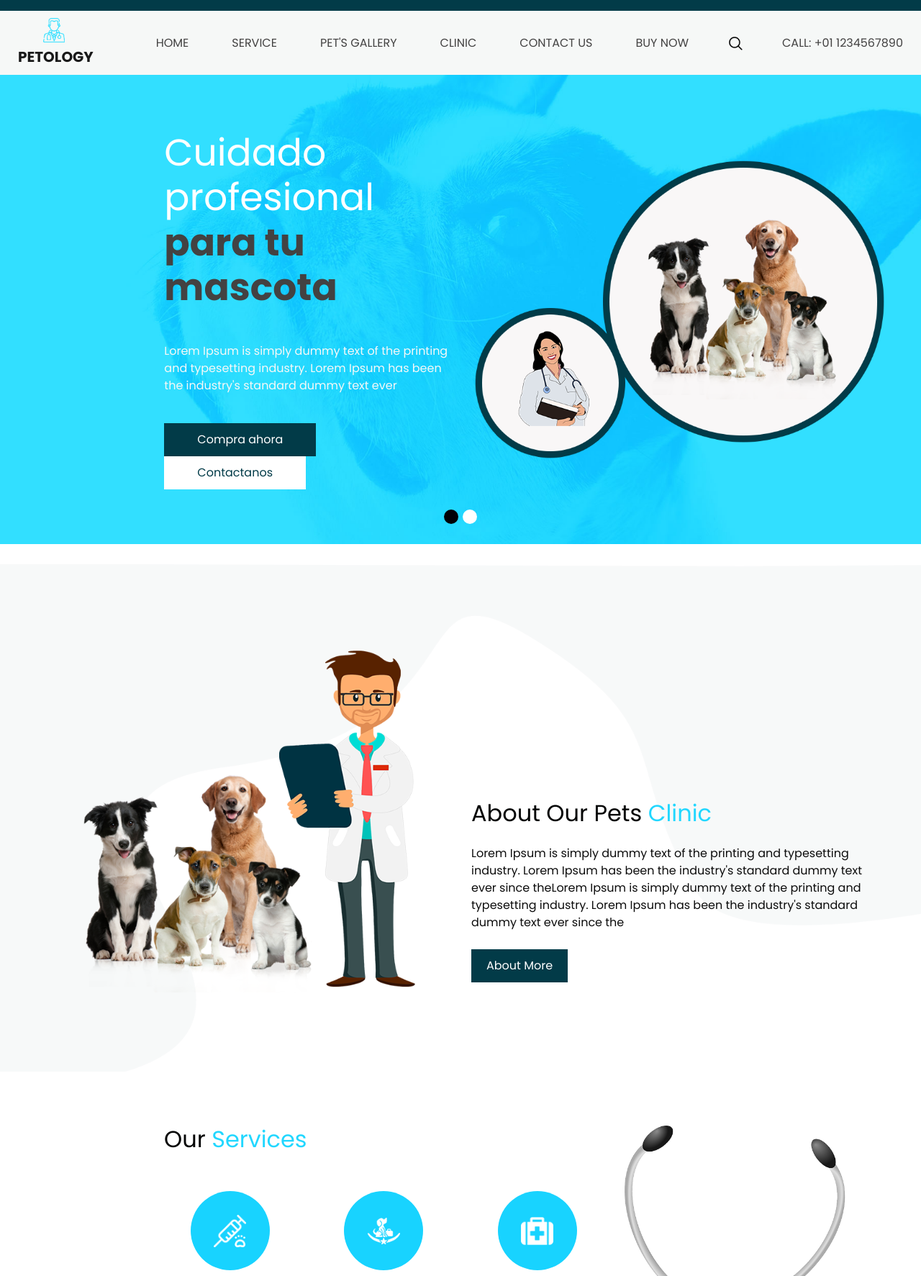
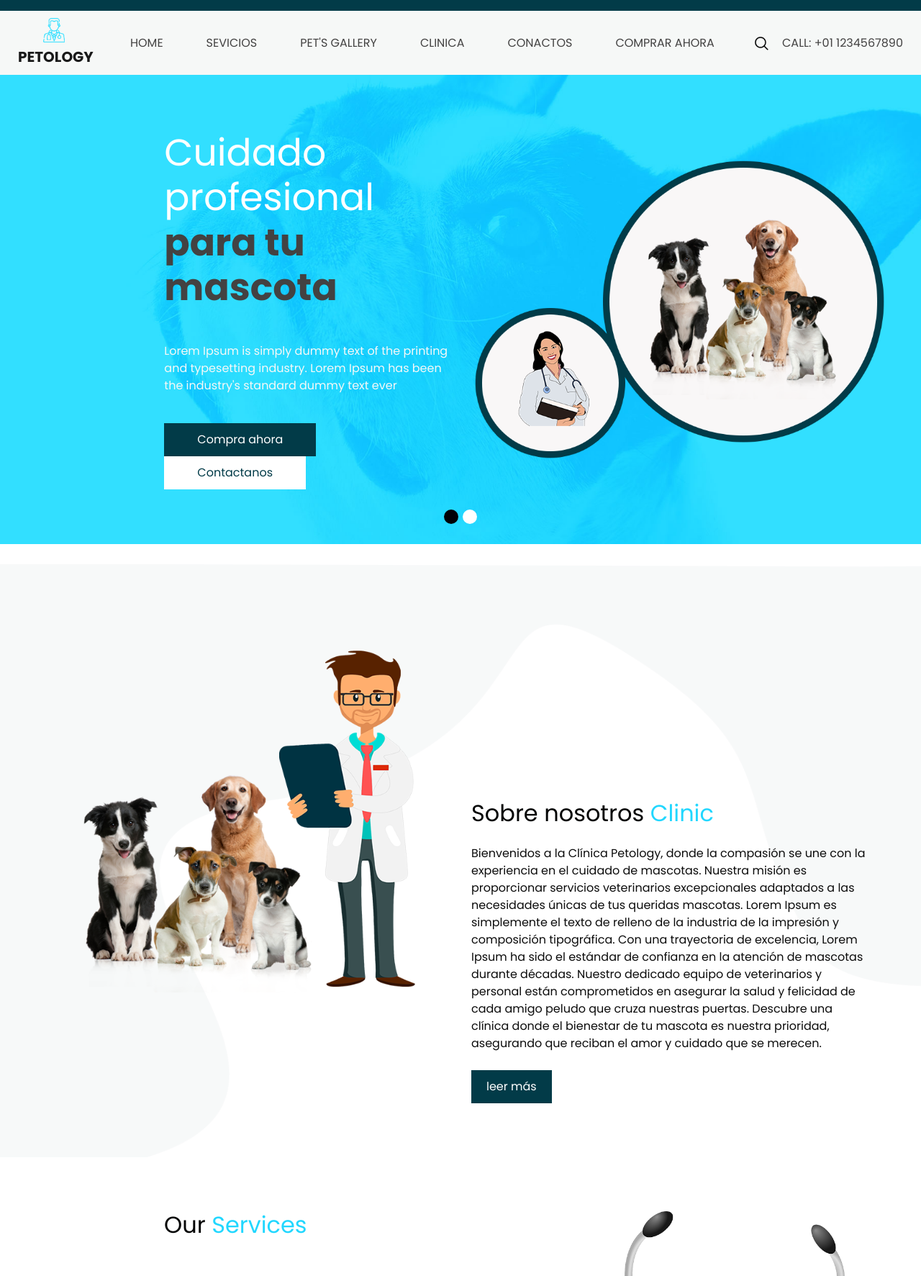
Before and after one commit to Javier1239/PenaRamirezJavierLlanasDelgadoGaelAntonioTorresSantoscoyAndresReyesGomezJuanAntonioUnidad2, a PHP site: page / in a window 1280 px wide. Shown: the top 1773 px of the page at 72% size. Run offline with PHP 8.4, Linux system fonts and the light colour scheme; some libraries are stand-ins or nearby versions.

```diff
--- a/index.php
+++ b/index.php
@@ -54,19 +54,19 @@
             <a class="nav-link" href="index.php">Home <span class="sr-only">(current)</span></a>
           </li>
           <li class="nav-item">
-            <a class="nav-link" href="service.php">Service </a>
+            <a class="nav-link" href="service.php">Sevicios </a>
           </li>
           <li class="nav-item">
             <a class="nav-link" href="pet.php">Pet's gallery </a>
           </li>
           <li class="nav-item">
-            <a class="nav-link" href="clinic.php">Clinic</a>
+            <a class="nav-link" href="clinic.php">Clinica</a>
           </li>
           <li class="nav-item">
-            <a class="nav-link" href="contact.php">Contact us</a>
+            <a class="nav-link" href="contact.php">Conactos</a>
           </li>
           <li class="nav-item">
-            <a class="nav-link" href="buy.php">Buy now</a>
+            <a class="nav-link" href="buy.php">Comprar ahora</a>
           </li>
         </ul>
               <form class="form-inline my-2 my-lg-0 ml-0 ml-lg-4 mb-3 mb-lg-0">
@@ -183,19 +183,17 @@
         <div class="col-md-6">
           <div class="detail-box">
             <h2 class="custom_heading" data-aos="flip-up" data-aos-offset="300">
-              About Our Pets
+             Sobre nosotros
               <span>
                 Clinic
               </span>
             </h2>
             <p>
-              Lorem Ipsum is simply dummy text of the printing and typesetting industry. Lorem Ipsum has been the
-              industry's standard dummy text ever since theLorem Ipsum is simply dummy text of the printing and
-              typesetting industry. Lorem Ipsum has been the industry's standard dummy text ever since the
+            Bienvenidos a la Clínica Petology, donde la compasión se une con la experiencia en el cuidado de mascotas. Nuestra misión es proporcionar servicios veterinarios excepcionales adaptados a las necesidades únicas de tus queridas mascotas. Lorem Ipsum es simplemente el texto de relleno de la industria de la impresión y composición tipográfica. Con una trayectoria de excelencia, Lorem Ipsum ha sido el estándar de confianza en la atención de mascotas durante décadas. Nuestro dedicado equipo de veterinarios y personal están comprometidos en asegurar la salud y felicidad de cada amigo peludo que cruza nuestras puertas. Descubre una clínica donde el bienestar de tu mascota es nuestra prioridad, asegurando que reciban el amor y cuidado que se merecen.
             </p>
             <div>
               <a href="">
-                About More
+               leer más
               </a>
             </div>
           </div>
```
Also changed, not shown: pet.php (+25 -7 lines), service.php (+25 -7 lines).
